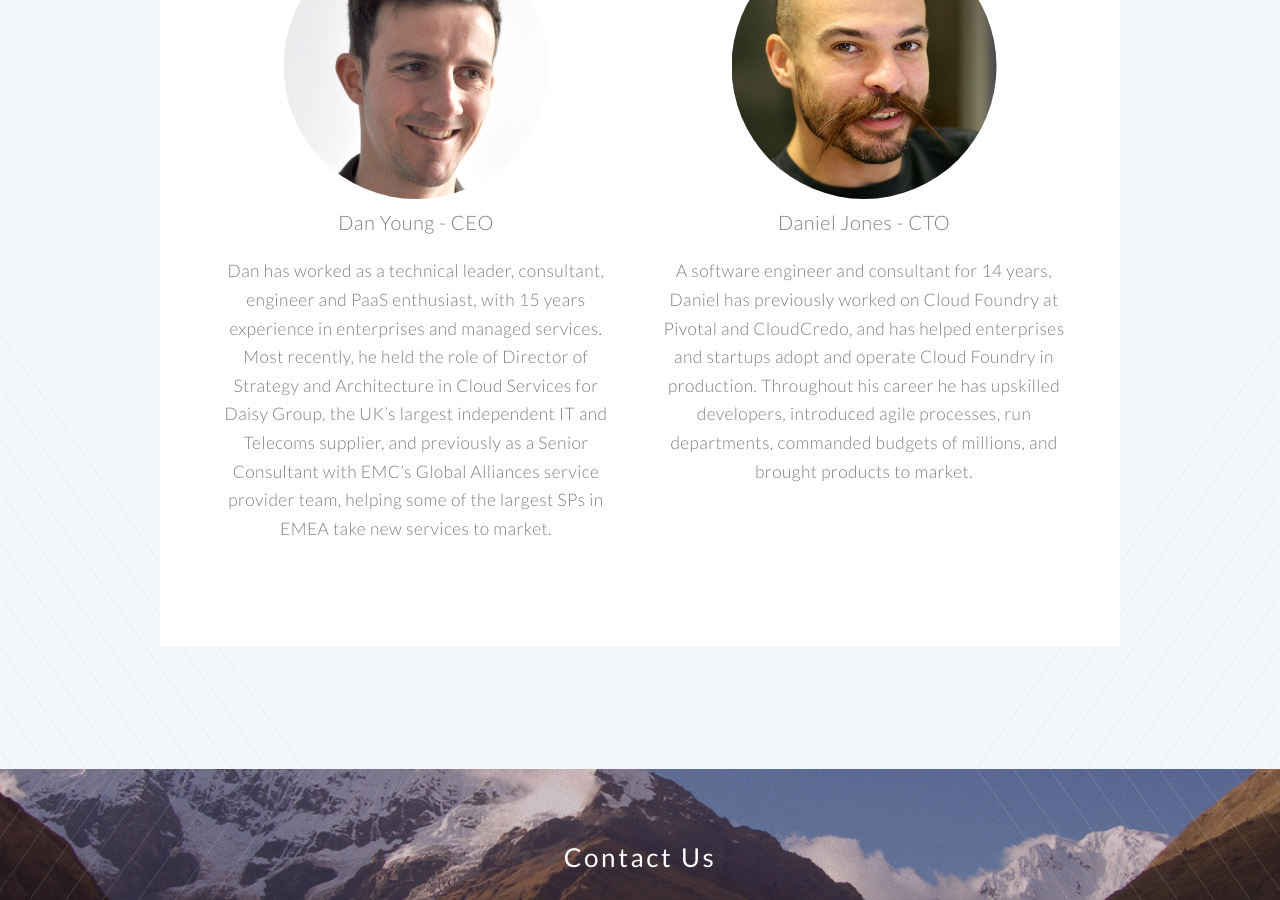
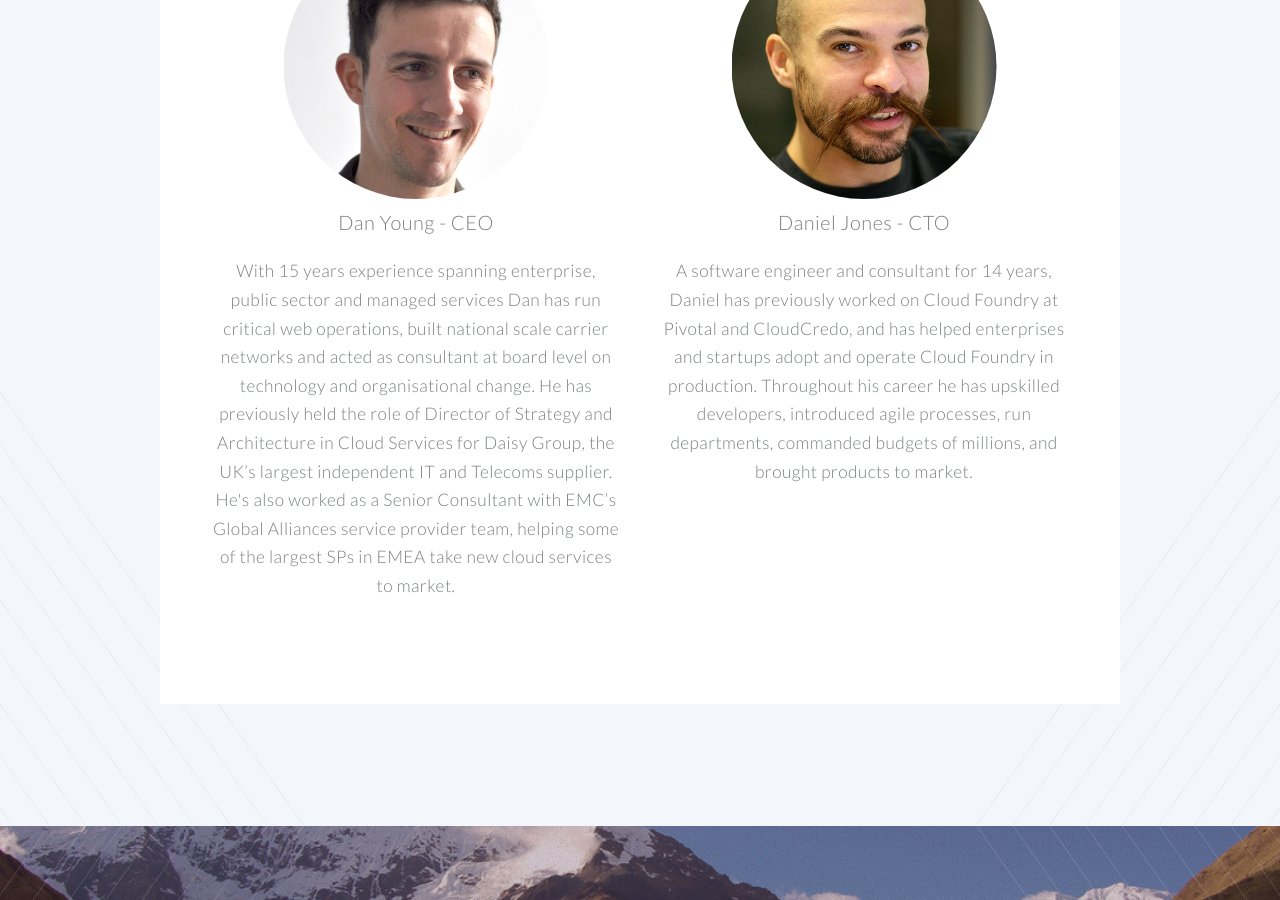
Before and after one commit to DanielJonesEB/engineerbetter.com, a Jekyll site: the page built from index.html, in a window 1280 px wide and 900 px high, scrolled down 1528 px. Built offline with Jekyll 4.4.1, drawn with Linux system fonts in a browser that asks for light colours.

Commit message:
updated Dan's bio

```diff
--- a/index.html
+++ b/index.html
@@ -40,12 +40,13 @@ layout: landing-page
 									<header>
 										<h3>Dan Young - CEO</h3>
 									</header>
-									<p>Dan has worked as a technical leader, consultant, engineer and PaaS enthusiast,
-										with 15 years experience in enterprises and managed services.  Most recently,
-										he held the role of Director of Strategy and Architecture in Cloud
-										Services for Daisy Group, the UK’s largest independent IT and Telecoms supplier,
-										and previously as a Senior Consultant with EMC’s Global Alliances service provider team,
-										helping some of the largest SPs in EMEA take new services to market.
+									<p>With 15 years experience spanning enterprise, public sector and managed services
+										Dan has run critical web operations, built national scale	carrier networks and
+										acted as consultant at board level on technology and organisational change.
+										He has previously held the role of Director of Strategy and Architecture in Cloud
+										Services for Daisy Group, the UK’s largest independent IT and Telecoms supplier.
+										He's also worked as a Senior Consultant with EMC’s Global Alliances service provider
+										team, helping some of the largest SPs in EMEA take new cloud services to market.
 									</p>
 								</section>
 
```
